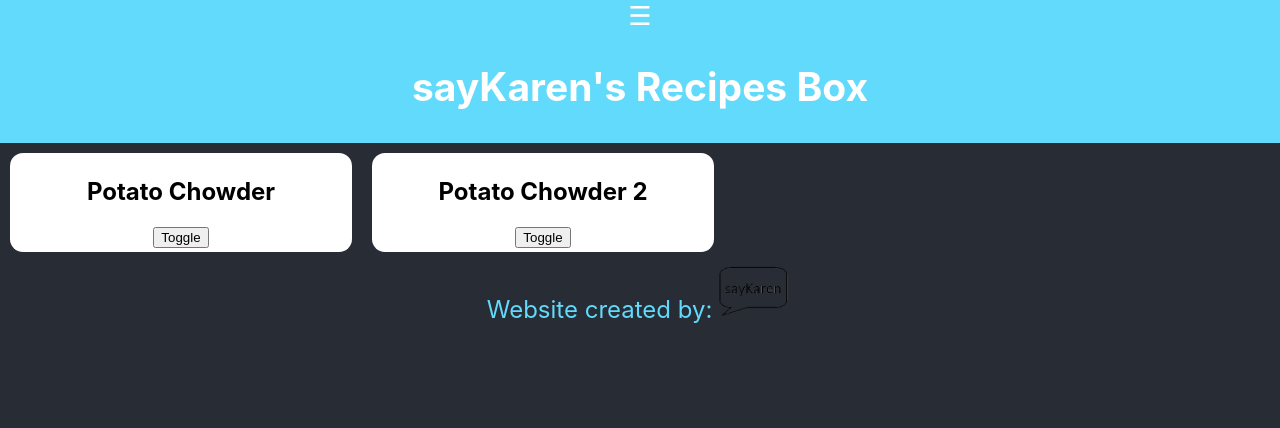
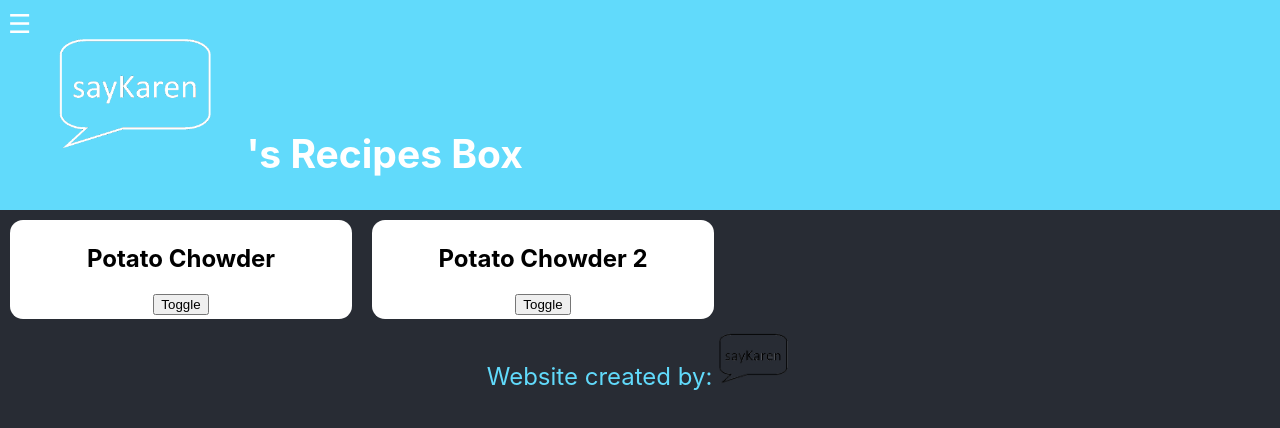
Before and after one commit to saykaren/sayKarenRecipes, a React (Create React App) app: page / in a window 1280 px wide. Shown: the top 428 px of the page. Built offline with nearby package versions, Linux system fonts and the light colour scheme.

Commit message:
Added logo to Header

```diff
--- a/src/components/app/App.tsx
+++ b/src/components/app/App.tsx
@@ -1,6 +1,7 @@
 import React, { useState } from 'react';
 import '../styling/App.scss';
 import Footer from './Footer';
+import sayKarenLogo from '../assests/sayKaren_logo-white_8.1.2019.png';
 import RecipeSection from './RecipeSection';
 
 const App = () => {
@@ -12,9 +13,11 @@ const App = () => {
   return (
     <>
       <header className="App-header">
-        <div onClick={() => toggle()}>{nav ? <>&#9747;</> : <>&#9776;</>}</div>
 
-        <h2>sayKaren's Recipes Box</h2>
+        <div id="navigation" onClick={() => toggle()}>
+          {nav ? <>&#9747;</> : <>&#9776;</>}
+        </div>
+        <h2> <img src={sayKarenLogo} id="sayKaren" alt="sayKaren"/>'s Recipes Box</h2>
       </header>
 
       <RecipeSection />
--- a/src/components/styling/App.scss
+++ b/src/components/styling/App.scss
@@ -25,9 +25,10 @@ html {
   background-color: $secondary-color;
   min-height: 10vh;
   display: flex;
-  flex-direction: column;
+  flex-wrap: wrap;
+  flex-direction: row;
   align-items: center;
-  justify-content: center;
+  justify-content: flex-start;
   font-size: calc(10px + 2vmin);
   color: white;
 }
@@ -44,3 +45,13 @@ html {
     transform: rotate(360deg);
   }
 }
+
+#navigation {
+  padding: 4px;
+  margin: 4px;
+  align-self: flex-start;
+}
+
+#sayKaren {
+  height: 17vh;
+}
```
Also changed, not shown: src/components/assests/sayKaren_logo-white_8.1.2019.png (added), src/components/assests/sayKaren_white.jpg (added).
